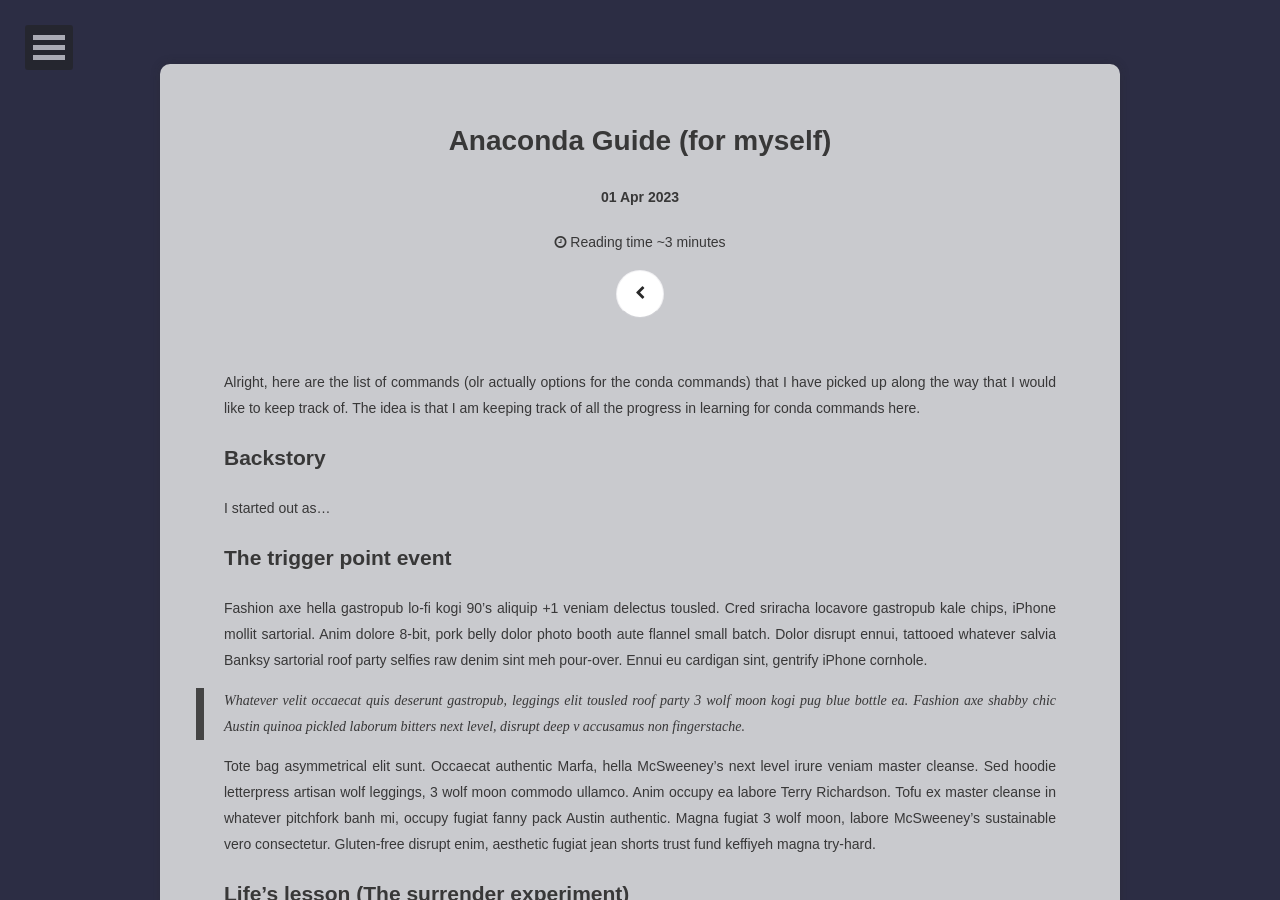
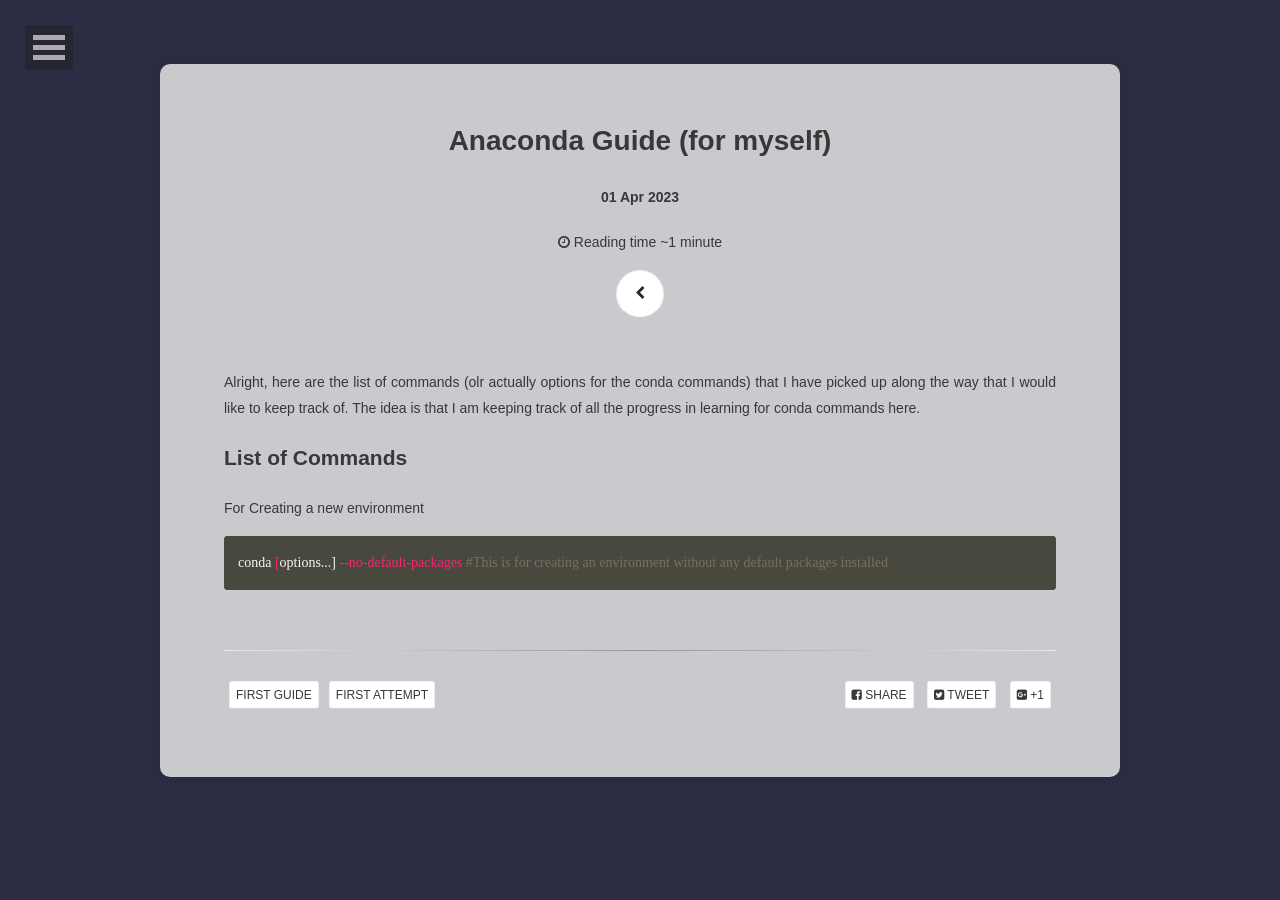
Before and after one commit to leezhiqiangleonard/leezhiqiangleonard.github.io, a Jekyll site: the page built from _posts/2023-04-01-Anaconda.md, in a window 1280 px wide and 900 px high. Built offline with Jekyll 4.4.1, drawn with Linux system fonts in a browser that asks for light colours; some web fonts are replaced; some of the changed text lies outside the part shown.

Commit message:
Update 2023-04-01-Anaconda.md
Included environment creation options

````diff
--- a/_posts/2023-04-01-Anaconda.md
+++ b/_posts/2023-04-01-Anaconda.md
@@ -9,26 +9,9 @@
 
 Alright, here are the list of commands (olr actually options for the conda commands) that I have picked up along the way that I would like to keep track of. The idea is that I am keeping track of all the progress in learning for conda commands here.
 
-## Backstory
+## List of Commands
 
-I started out as...
-
-## The trigger point event
-
-Fashion axe hella gastropub lo-fi kogi 90's aliquip +1 veniam delectus tousled. Cred sriracha locavore gastropub kale chips, iPhone mollit sartorial. Anim dolore 8-bit, pork belly dolor photo booth aute flannel small batch. Dolor disrupt ennui, tattooed whatever salvia Banksy sartorial roof party selfies raw denim sint meh pour-over. Ennui eu cardigan sint, gentrify iPhone cornhole.
-
-> Whatever velit occaecat quis deserunt gastropub, leggings elit tousled roof party 3 wolf moon kogi pug blue bottle ea. Fashion axe shabby chic Austin quinoa pickled laborum bitters next level, disrupt deep v accusamus non fingerstache.
-
-Tote bag asymmetrical elit sunt. Occaecat authentic Marfa, hella McSweeney's next level irure veniam master cleanse. Sed hoodie letterpress artisan wolf leggings, 3 wolf moon commodo ullamco. Anim occupy ea labore Terry Richardson. Tofu ex master cleanse in whatever pitchfork banh mi, occupy fugiat fanny pack Austin authentic. Magna fugiat 3 wolf moon, labore McSweeney's sustainable vero consectetur. Gluten-free disrupt enim, aesthetic fugiat jean shorts trust fund keffiyeh magna try-hard.
-
-## Life's lesson (The surrender experiment)
-
-Actually salvia consectetur, hoodie duis lomo YOLO sunt sriracha. Aute pop-up brunch farm-to-table odio, salvia irure occaecat. Sriracha small batch literally skateboard. Echo Park nihil hoodie, aliquip forage artisan laboris. Trust fund reprehenderit nulla locavore. Stumptown raw denim kitsch, keffiyeh nulla twee dreamcatcher fanny pack ullamco 90's pop-up est culpa farm-to-table. Selfies 8-bit do pug odio.
-
-### Going back to the beginning(?) or Finally finding a path to the beyond
-
-Fingerstache thundercats Williamsburg, deep v scenester Banksy ennui vinyl selfies mollit biodiesel duis odio pop-up. Banksy 3 wolf moon try-hard, sapiente enim stumptown deep v ad letterpress. Squid beard brunch, exercitation raw denim yr sint direct trade. Raw denim narwhal id, flannel DIY McSweeney's seitan. Letterpress artisan bespoke accusamus, meggings laboris consequat Truffaut qui in seitan. Sustainable cornhole Schlitz, twee Cosby sweater banh mi deep v forage letterpress flannel whatever keffiyeh. Sartorial cred irure, semiotics ethical sed blue bottle nihil letterpress.
-
-Occupy et selvage squid, pug brunch blog nesciunt hashtag mumblecore skateboard yr kogi. Ugh small batch swag four loko. Fap post-ironic qui tote bag farm-to-table american apparel scenester keffiyeh vero, swag non pour-over gentrify authentic pitchfork. Schlitz scenester lo-fi voluptate, tote bag irony bicycle rights pariatur vero Vice freegan wayfarers exercitation nisi shoreditch. Chambray tofu vero sed. Street art swag literally leggings, Cosby sweater mixtape PBR lomo Banksy non in pitchfork ennui McSweeney's selfies. Odd Future Banksy non authentic.
-
-Aliquip enim artisan dolor post-ironic. Pug tote bag Marfa, deserunt pour-over Portland wolf eu odio intelligentsia american apparel ugh ea. Sunt viral et, 3 wolf moon gastropub pug id. Id fashion axe est typewriter, mlkshk Portland art party aute brunch. Sint pork belly Cosby sweater, deep v mumblecore kitsch american apparel. Try-hard direct trade tumblr sint skateboard. Adipisicing bitters excepteur biodiesel, pickled gastropub aute veniam.
+For Creating a new environment
+``` bash
+conda [options...] --no-default-packages #This is for creating an environment without any default packages installed
+```
````
